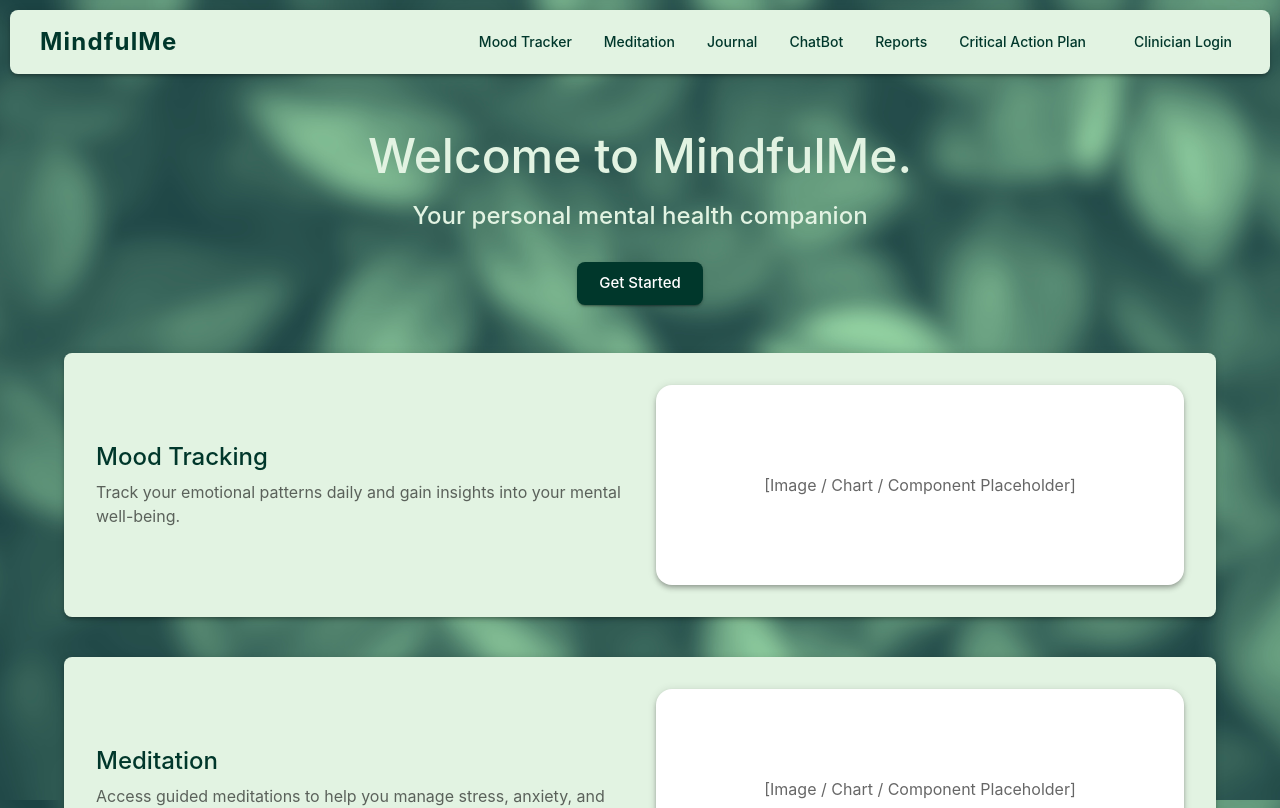
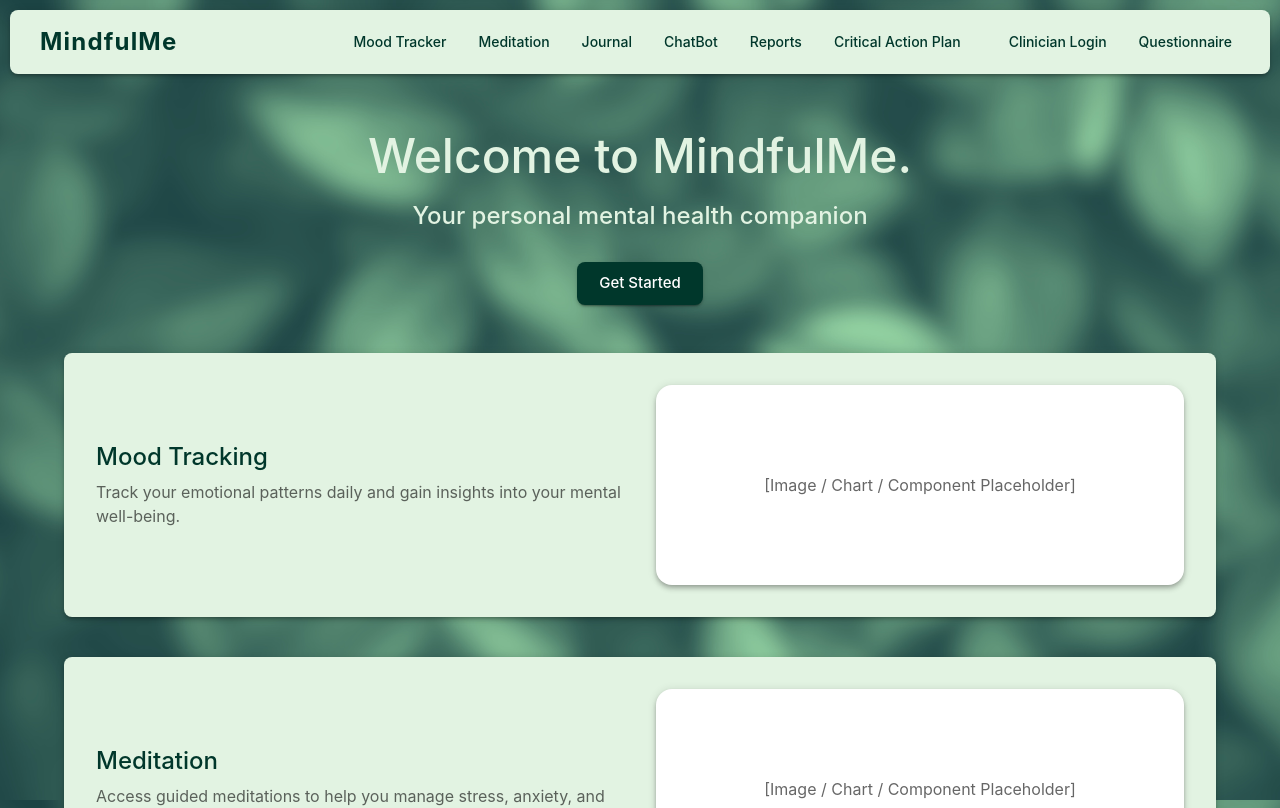
Before and after one commit to Akxsh65/MentalHealthApp, a React (Create React App) app in the folder frontend/: page / in a window 1280 px wide. Shown: the top 808 px of the page. Built offline with nearby package versions, Linux system fonts and the light colour scheme.

Commit message:
Update Navbar.js

```diff
--- a/frontend/src/components/Navbar.js
+++ b/frontend/src/components/Navbar.js
@@ -49,6 +49,7 @@ function Navbar() {
               { label: "Reports", to: "/reports" },
               { label: "Critical Action Plan", to: "/critical-action-plan" },
               { label: "Clinician Login", to: "/clinician/login", ml: 2 },
+              { label: "Questionnaire", to: "/questionnaire" }
             ].map(({ label, to, ml = 0 }) => (
               <Button
                 key={label}
```
